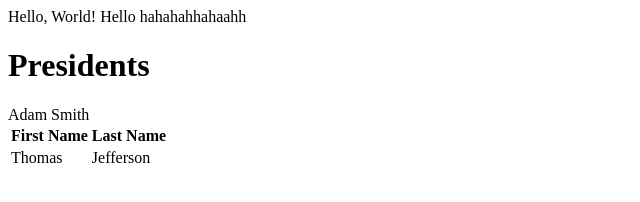
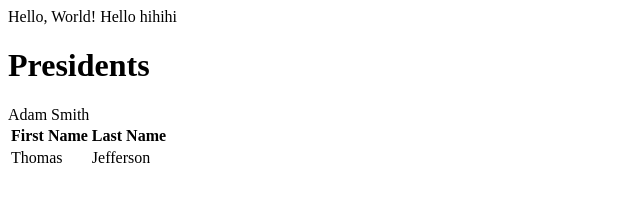
Before and after one commit to davidignatius/lecture0, a plain HTML site: page index.html in a window 1280 px wide. Shown: the whole page, without its empty margins (0-640 px from the left). Drawn offline with Linux system fonts and the light colour scheme.

Commit message:
Update index.html

```diff
--- a/index.html
+++ b/index.html
@@ -6,7 +6,7 @@
     <title>MyWebpage</title>
 </head>
 <body>
-    Hello, World! Hello hahahahhahaahh
+    Hello, World! Hello hihihi
     <h1>Presidents</h1>
     <table>
         <tr>
```
